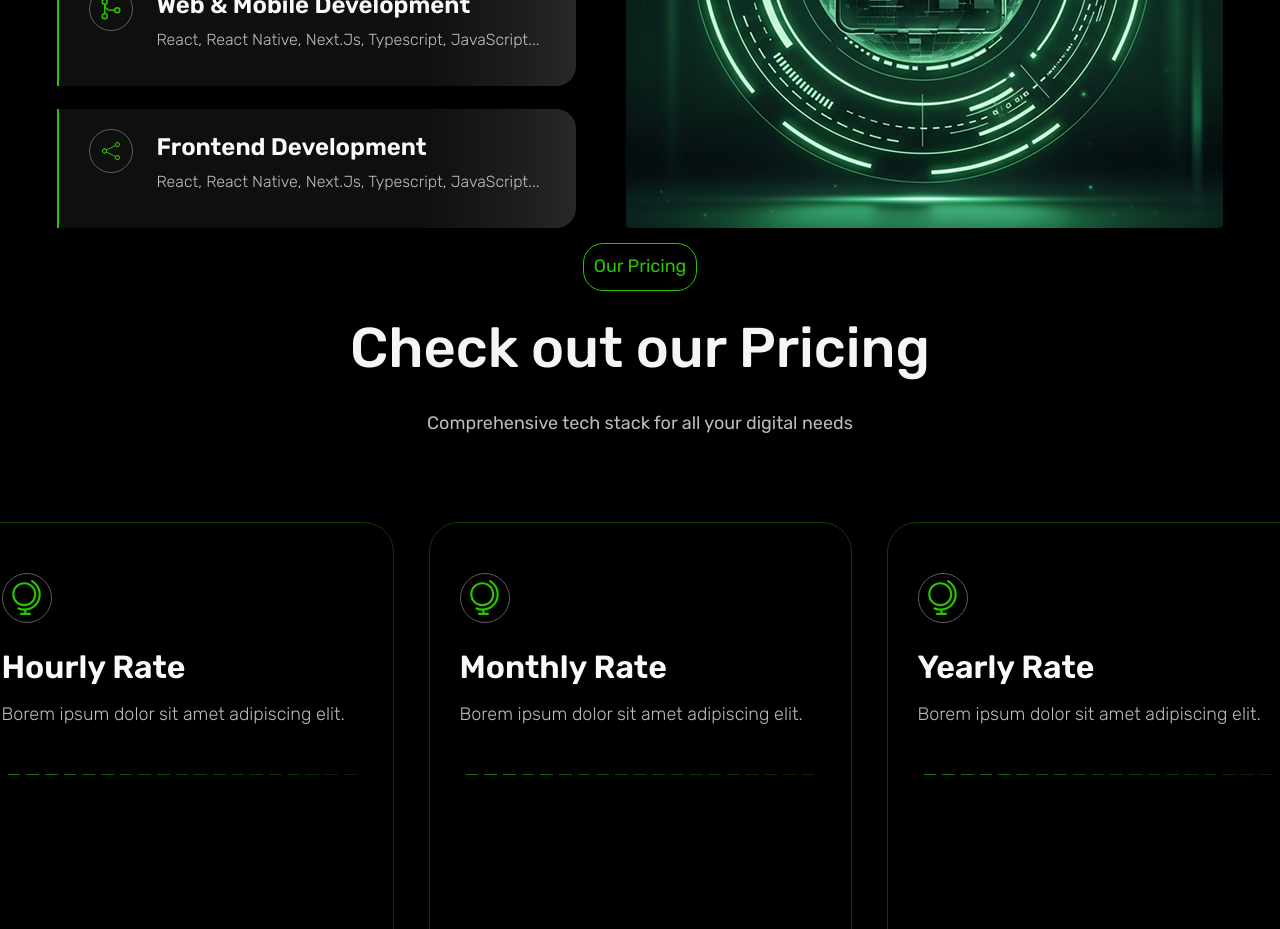
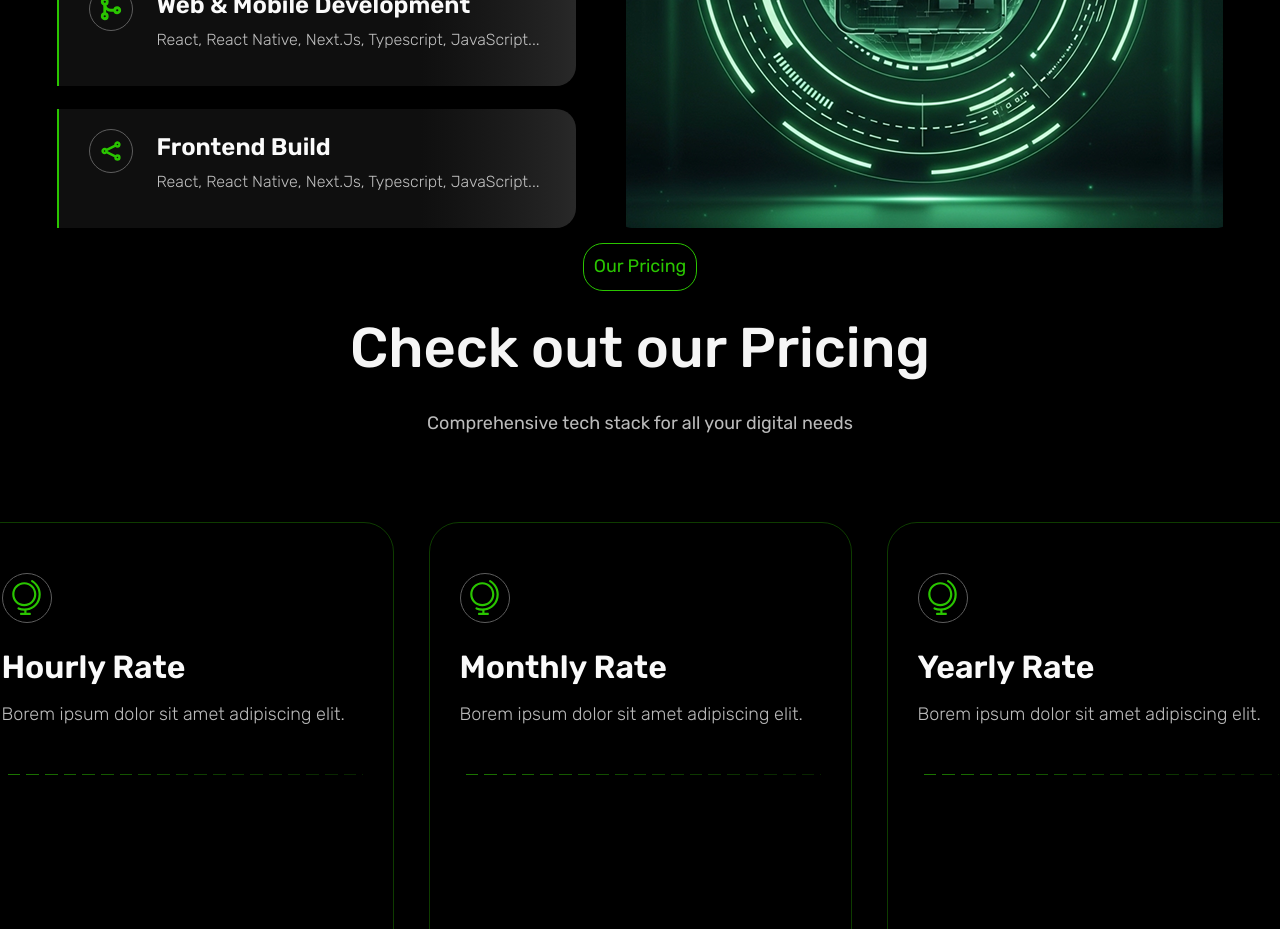
Before and after one commit to DLT-Africa-Hub/DLT-SaaS, a React (Vite) app: page / in a window 1280 px wide. Shown: the part 4020-4949 px from the top of the page. Built offline with nearby package versions, Linux system fonts and the light colour scheme.

Commit message:
icon stroke width

```diff
--- a/src/components/expertise/Expertise.tsx
+++ b/src/components/expertise/Expertise.tsx
@@ -9,31 +9,36 @@ import { CiShare2 } from "react-icons/ci";
 const Expertise = () => {
 
     interface expert {
-        title:string
-        text:string
-        icon:IconType
+        title: string
+        text: string
+        icon: IconType
+        strokeWidth?: number
     }
 
-    const expertise:expert[] =[
+    const expertise: expert[] = [
         {
-            title:"Frontend Development",
-            text:"React, React Native, Next.Js, Typescript, JavaScript...",
-            icon:RiTerminalBoxLine,
+            title: "Frontend Development",
+            text: "React, React Native, Next.Js, Typescript, JavaScript...",
+            icon: RiTerminalBoxLine,
+            strokeWidth: 0,
         },
         {
-            title:"Backend Development",
-            text:"React, React Native, Next.Js, Typescript, JavaScript...",
+            title: "Backend Development",
+            text: "React, React Native, Next.Js, Typescript, JavaScript...",
             icon: MdOutlineTerminal,
+            strokeWidth: 0,
         },
         {
-            title:"Web & Mobile Development",
-            text:"React, React Native, Next.Js, Typescript, JavaScript...",
-            icon:GoGitMerge,
+            title: "Web & Mobile Development",
+            text: "React, React Native, Next.Js, Typescript, JavaScript...",
+            icon: GoGitMerge,
+            strokeWidth: 1.3,
         },
         {
-            title:"Frontend Development",
-            text:"React, React Native, Next.Js, Typescript, JavaScript...",
-            icon:CiShare2,
+            title: "Frontend Build",
+            text: "React, React Native, Next.Js, Typescript, JavaScript...",
+            icon: CiShare2,
+            strokeWidth: 1.4,
         },
     ]
 
@@ -49,26 +54,22 @@ const Expertise = () => {
         <div className='px-5 md:px-0 md:flex md:flex-row items-center gap-[50px]'>
           <div className='w-full max-w-[519px] h-[545px] flex flex-col items-left justify-between'>
               {expertise.map((exp) => (
-                <div className='h-auto md:h-[119px] flex justify-start gap-[18px] md:gap-[23px] w-full rounded-r-[20px] py-5 pl-[30px] pr-[10px] border-l-2 border-green-600 bg-linear-to-r from-[#0F0F0F] from-70%  to-[#75757559] '>
-                       <div className=' w-[44px] h-[44px] shrink-0 rounded-full flex items-center justify-center border border-[#5E5E5E] text-green-600'>
-    <exp.icon className='w-6 h-6'/>
+                  <div className='h-auto md:h-[119px] flex justify-start gap-[18px] md:gap-[23px] w-full rounded-r-[20px] py-5 pl-[30px] pr-[10px] border-l-2 border-green-600 bg-linear-to-r from-[#0F0F0F] from-70% to-[#75757559]'>
+                      <div className='w-[44px] h-[44px] shrink-0 rounded-full flex items-center justify-center border border-[#5E5E5E] text-green-600'>
+                          <exp.icon className='w-6 h-6' strokeWidth={exp.strokeWidth} />
                       </div>
-                        <div className=' flex flex-col w-full  gap-[5px] '>
+                      <div className='flex flex-col w-full gap-[5px]'>
                           <p className='font-semibold w-full text-[20px] md:text-[24px] text-body'>{exp.title}</p>
                           <p className='font-light text-[14px] md:text-[16px] text-[#FAFAFABF]'>{exp.text}</p>
                       </div>
                   </div>
               ))}
-
           </div>
           <div className='hidden md:block w-[623px] h-[545px] rounded-[20px]'>
               <img loading="lazy" src="rectangle.png" alt="" className='h-full w-full object-cover' />
           </div>
-
         </div>
     </ScrollReveal>
-
-
   )
 }
 
```
Lines whose indentation alone changed are shown as unchanged.
